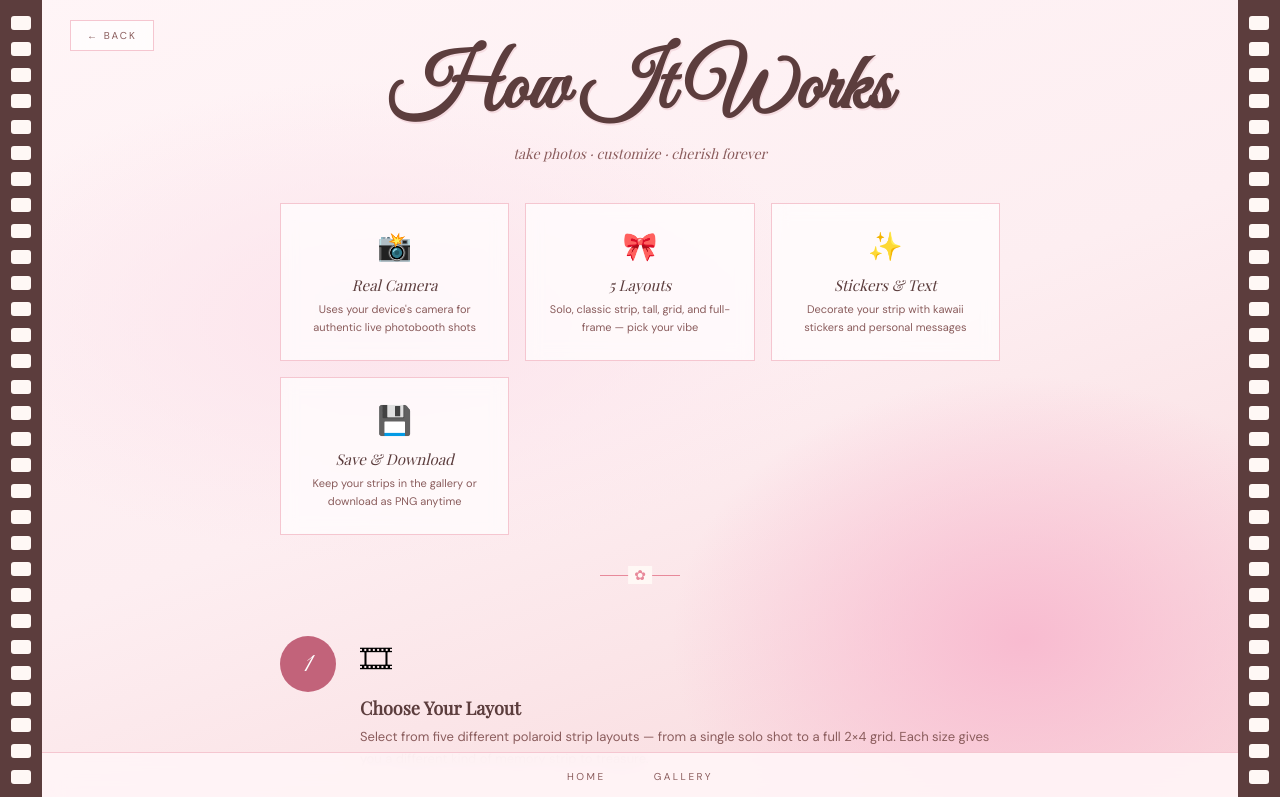
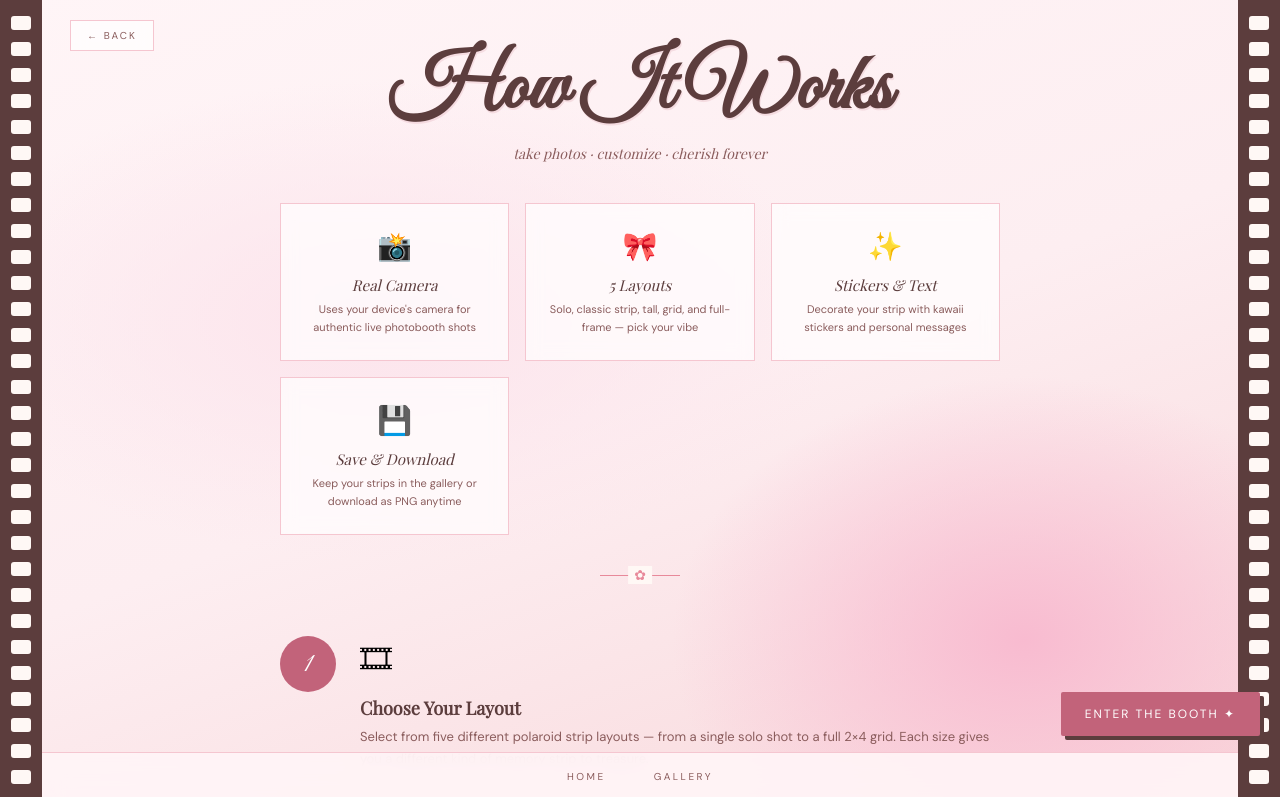
Before and after one commit to codeNkanika/Photobooth-love, a plain HTML site: page about.html in a window 1280 px wide. Shown: the top 797 px of the page. Drawn offline with nearby package versions, Linux system fonts and the light colour scheme; a web font is replaced by a local one.

Commit message:
Add floating CTA button to about.html
Added a floating call-to-action button for navigation.

```diff
--- a/about.html
+++ b/about.html
@@ -83,11 +83,35 @@
     transition:all 0.2s;
   }
   .back-btn:hover { background:var(--pink-deep); color:white; border-color:var(--pink-deep); }
+
+  /* Floating CTA - always visible, no scrolling needed */
+  .floating-cta {
+    position: fixed;
+    bottom: 64px;
+    right: 20px;
+    z-index: 25;
+    padding: 14px 24px;
+    background: var(--pink-deep);
+    color: white;
+    text-decoration: none;
+    font-family: 'DM Sans', sans-serif;
+    font-size: 12px;
+    letter-spacing: 2px;
+    text-transform: uppercase;
+    box-shadow: 4px 4px 0 var(--brown);
+    transition: all 0.2s;
+    border-radius: 2px;
+  }
+  .floating-cta:hover {
+    transform: translate(2px, 2px);
+    box-shadow: 2px 2px 0 var(--brown);
+  }
 </style>
 </head>
 <body>
 
 <a href="index.html" class="back-btn" data-nav>← back</a>
+<a href="choose-size.html" class="floating-cta" data-nav>Enter the Booth ✦</a>
 
 <div class="bg"></div>
 <div class="film-edge left" id="filmL"></div>
```
